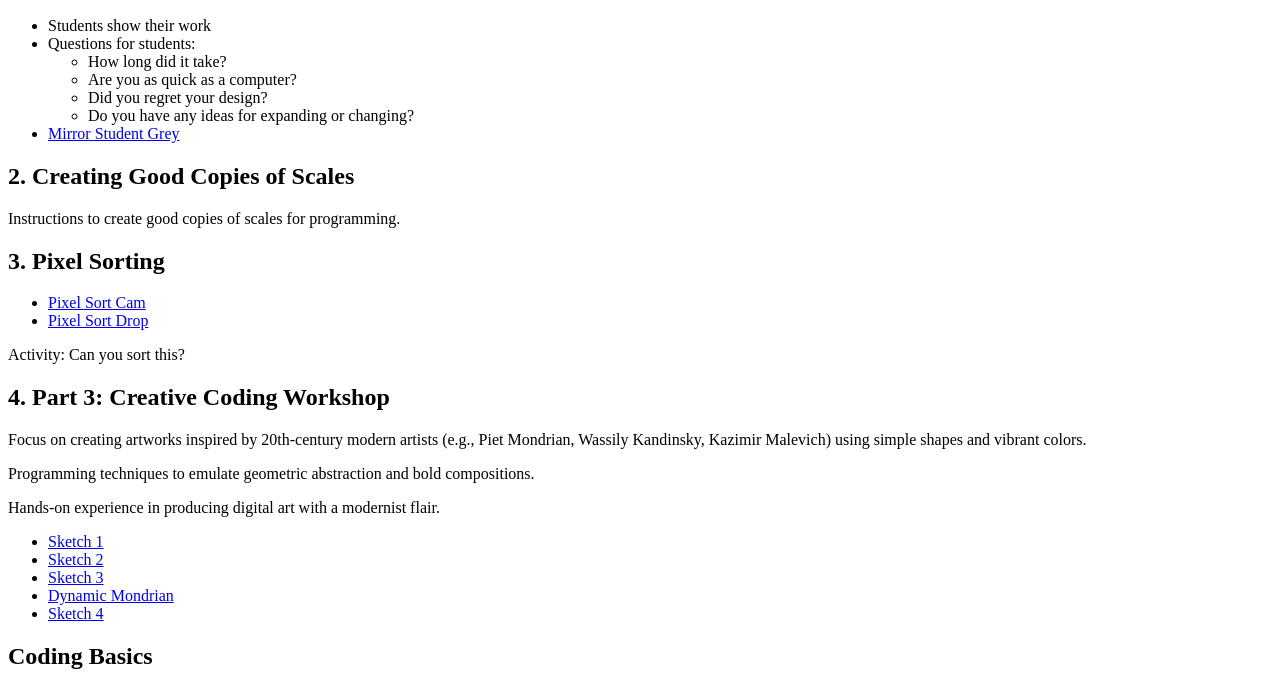
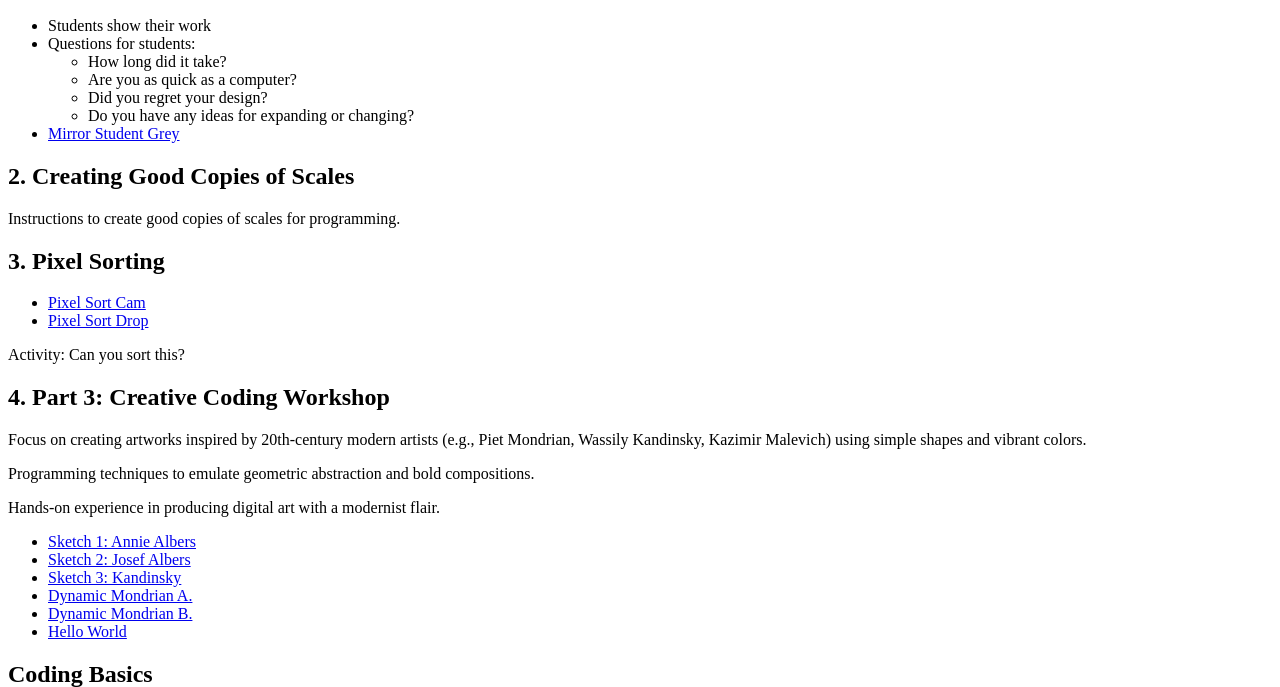
Before and after one commit to greggelong/ccc2, a plain HTML site: page index.html in a window 1280 px wide. Shown: the part 110-797 px from the top of the page. Drawn offline with Linux system fonts and the light colour scheme.

Commit message:
change title add links and clean up

```diff
--- a/index.html
+++ b/index.html
@@ -3,7 +3,7 @@
 <head>
     <meta charset="UTF-8">
     <meta name="viewport" content="width=device-width, initial-scale=1.0">
-    <title>Pixel Sorting and P5.js Presentation</title>
+    <title>Greg Presentation 2</title>
 </head>
 <body>
     <h1>Presentation Topics</h1>
@@ -36,11 +36,12 @@
     <p>Programming techniques to emulate geometric abstraction and bold compositions.</p>
     <p>Hands-on experience in producing digital art with a modernist flair.</p>
     <ul>
-        <li><a href="https://openprocessing.org/sketch/2302322" target="_blank">Sketch 1</a></li>
-        <li><a href="https://openprocessing.org/sketch/2302325" target="_blank">Sketch 2</a></li>
-        <li><a href="https://greggelong.github.io/genuary24/day22/" target="_blank">Sketch 3</a></li>
-        <li><a href="https://greggelong.github.io/dynamicMondrian" target="_blank">Dynamic Mondrian</a></li>
-        <li><a href="https://openprocessing.org/sketch/2302278" target="_blank">Sketch 4</a></li>
+        <li><a href="https://openprocessing.org/sketch/2302322" target="_blank">Sketch 1: Annie Albers</a></li>
+        <li><a href="https://openprocessing.org/sketch/2302325" target="_blank">Sketch 2: Josef Albers</a></li>
+        <li><a href="https://greggelong.github.io/genuary24/day22/" target="_blank">Sketch 3: Kandinsky</a></li>
+        <li><a href="https://greggelong.github.io/dynamicMondrian" target="_blank">Dynamic Mondrian A.</a></li>
+        <li><a href="https://greggelong.github.io/dymo" target="_blank">Dynamic Mondrian B.</a></li>
+        <li><a href="https://openprocessing.org/sketch/2302278" target="_blank">Hello World</a></li>
     </ul>
 
     <h2>Coding Basics</h2>
```
